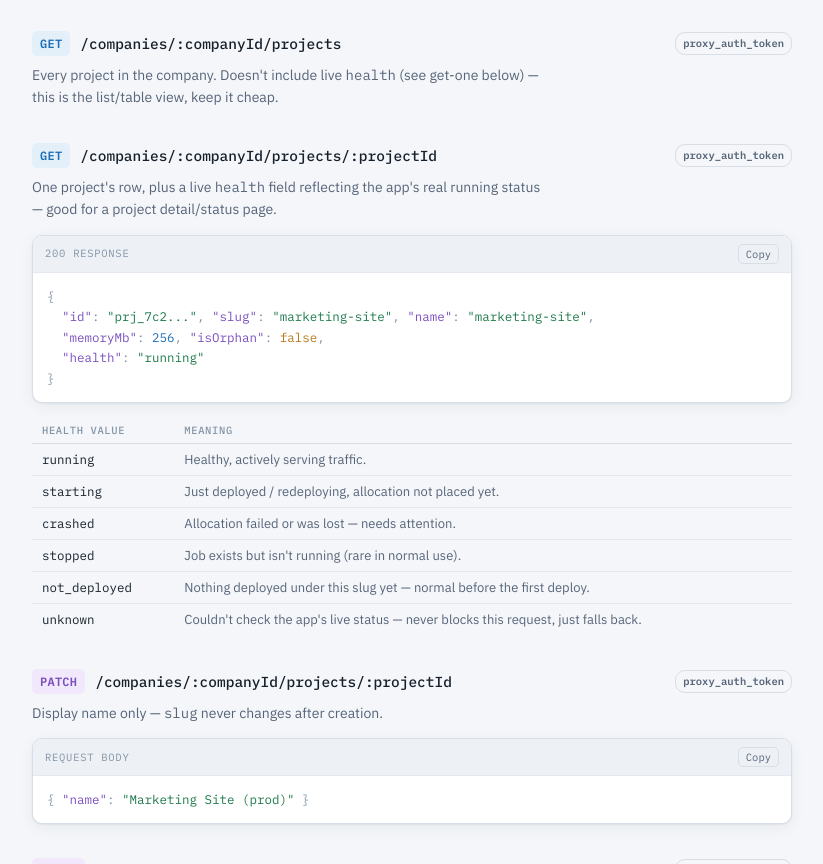
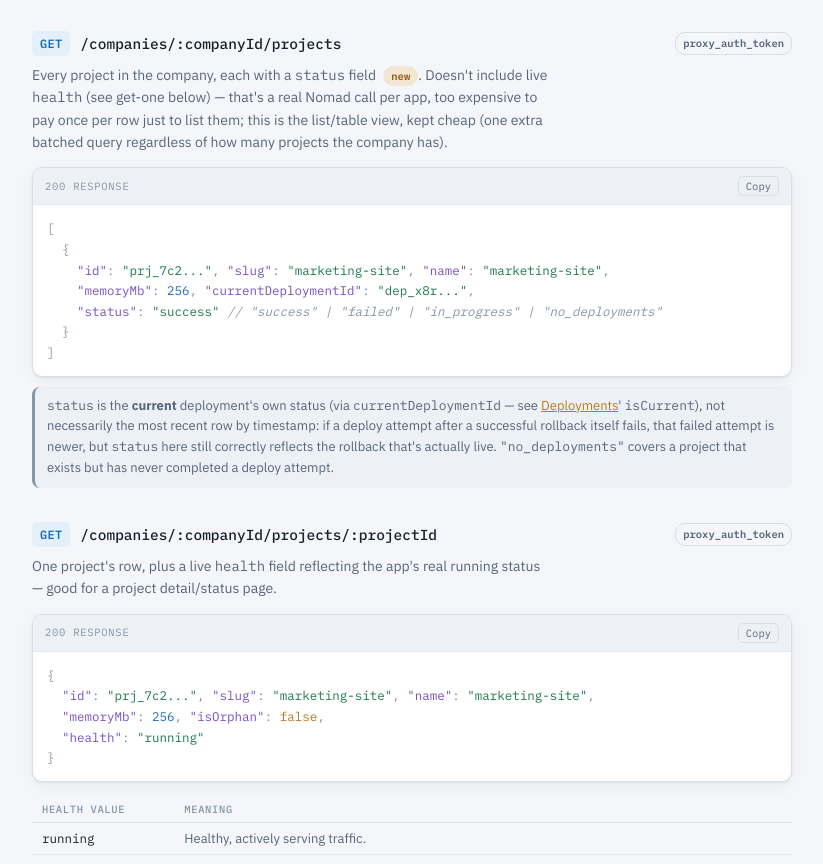
Before and after one commit to Vaibhav9197/hostnsoft-api, a website: page docs/api-reference-artifact.html in a window 1280 px wide. Shown: the part 6618-7482 px from the top of the page, without its empty margins (272-1095 px from the left). Drawn offline with Linux system fonts and the light colour scheme.

```diff
--- a/docs/api-reference-artifact.html
+++ b/docs/api-reference-artifact.html
@@ -818,7 +818,20 @@
           <span class="path">/companies/:companyId/projects</span>
           <span class="role-chip">proxy_auth_token</span>
         </div>
-        <p class="endpoint-desc">Every project in the company. Doesn't include live <code>health</code> (see get-one below) — this is the list/table view, keep it cheap.</p>
+        <p class="endpoint-desc">Every project in the company, each with a <code>status</code> field <span class="role-chip new" style="margin-left:4px;">new</span>. Doesn't include live <code>health</code> (see get-one below) — that's a real Nomad call per app, too expensive to pay once per row just to list them; this is the list/table view, kept cheap (one extra batched query regardless of how many projects the company has).</p>
+        <div class="panels">
+          <div class="panel">
+            <div class="panel-head"><span class="label">200 Response</span><button class="copy-btn" data-copy>Copy</button></div>
+            <pre><code><span class="tok-punc">[</span>
+  <span class="tok-punc">{</span>
+    <span class="tok-key">"id"</span><span class="tok-punc">:</span> <span class="tok-str">"prj_7c2..."</span><span class="tok-punc">,</span> <span class="tok-key">"slug"</span><span class="tok-punc">:</span> <span class="tok-str">"marketing-site"</span><span class="tok-punc">,</span> <span class="tok-key">"name"</span><span class="tok-punc">:</span> <span class="tok-str">"marketing-site"</span><span class="tok-punc">,</span>
+    <span class="tok-key">"memoryMb"</span><span class="tok-punc">:</span> <span class="tok-num">256</span><span class="tok-punc">,</span> <span class="tok-key">"currentDeploymentId"</span><span class="tok-punc">:</span> <span class="tok-str">"dep_x8r..."</span><span class="tok-punc">,</span>
+    <span class="tok-key">"status"</span><span class="tok-punc">:</span> <span class="tok-str">"success"</span> <span class="tok-comment">// "success" | "failed" | "in_progress" | "no_deployments"</span>
+  <span class="tok-punc">}</span>
+<span class="tok-punc">]</span></code></pre>
+          </div>
+        </div>
+        <div class="endpoint-note info"><code>status</code> is the <strong>current</strong> deployment's own status (via <code>currentDeploymentId</code> — see <a href="#ep-deployments-list">Deployments</a>' <code>isCurrent</code>), not necessarily the most recent row by timestamp: if a deploy attempt after a successful rollback itself fails, that failed attempt is newer, but <code>status</code> here still correctly reflects the rollback that's actually live. <code>"no_deployments"</code> covers a project that exists but has never completed a deploy attempt.</div>
       </article>
 
       <article class="endpoint" id="ep-projects-get">
```
Also changed, not shown: src/routes/projects.routes.ts (+23 -1 lines).
